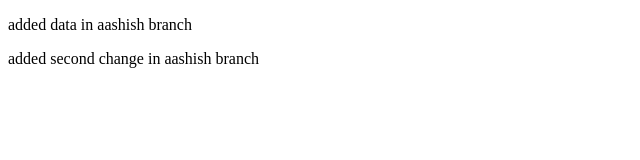
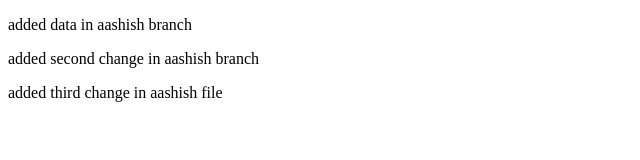
Before and after one commit to ritikkamboj/git_cherry_command, a plain HTML site: page index.html in a window 1280 px wide. Shown: the whole page, without its empty margins (0-640 px from the left). Drawn offline with Linux system fonts and the light colour scheme.

Commit message:
added third change in git

```diff
--- a/index.html
+++ b/index.html
@@ -8,5 +8,6 @@
   <body>
     <p>added data in aashish branch</p>
     <p>added second change in aashish branch</p>
+    <p>added third change in aashish file</p>
   </body>
 </html>
```
